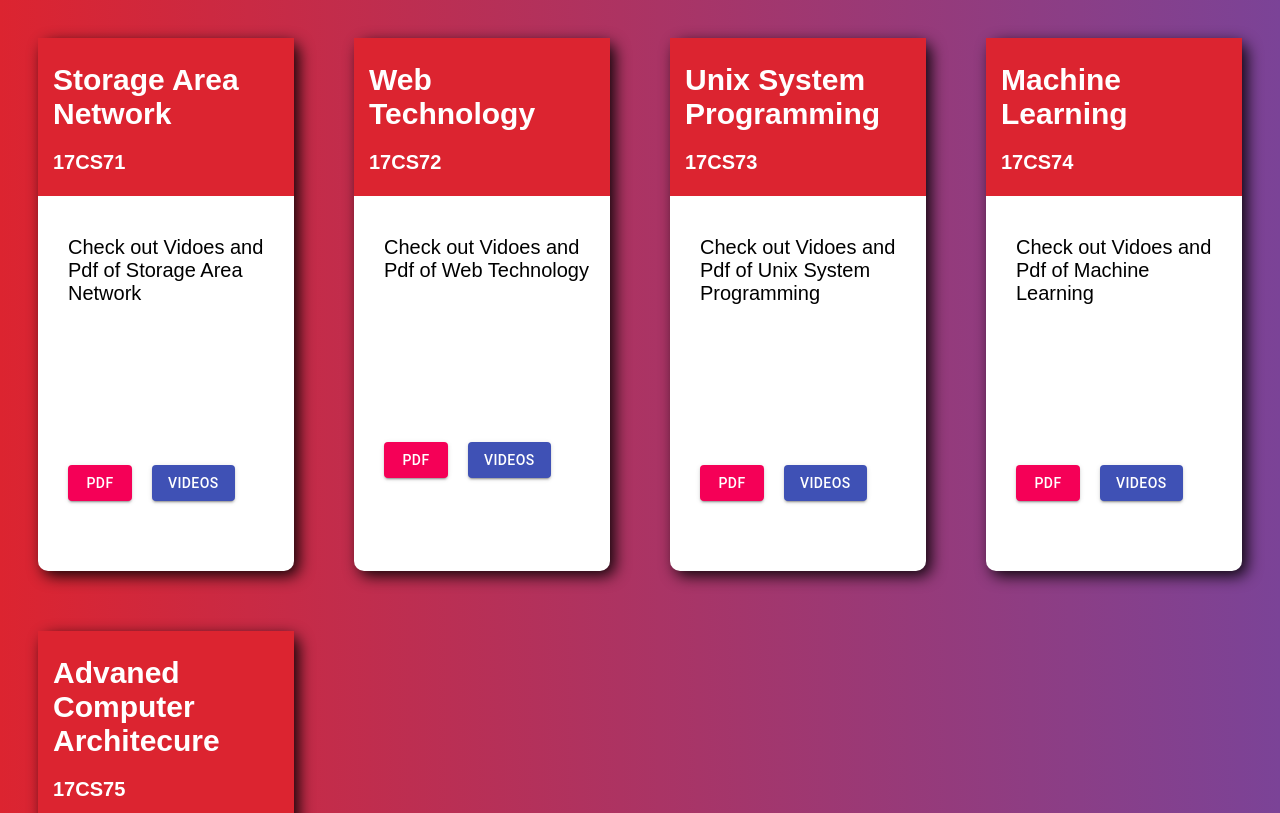
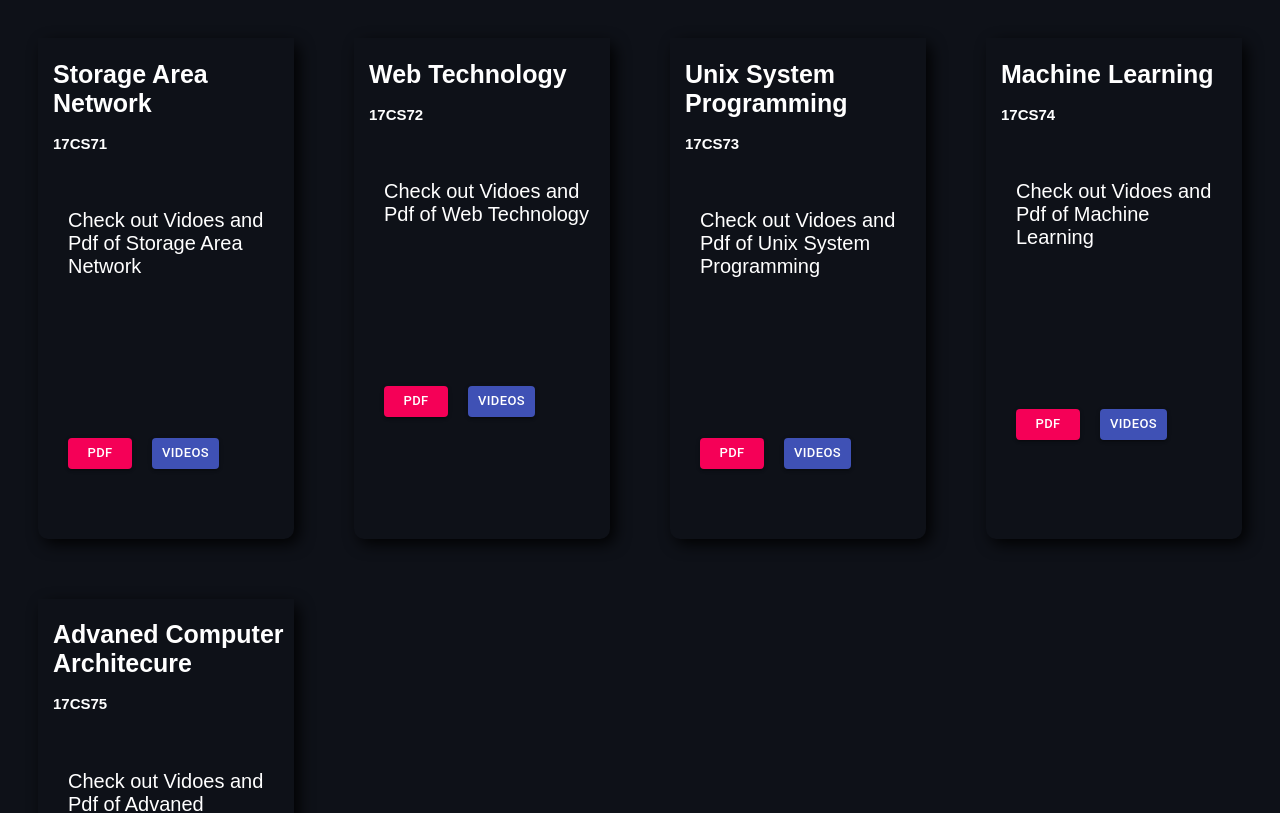
Before and after one commit to jkv27100/class-stream, a React (Create React App) app: page / in a window 1280 px wide. Shown: the top 813 px of the page. Built offline with nearby package versions, Linux system fonts and the light colour scheme.

Commit message:
new hover

```diff
--- a/public/index.html
+++ b/public/index.html
@@ -26,21 +26,7 @@
     -->
     <title>React App</title>
   </head>
-  <body
-    style="
-      background: #7b4397; /* fallback for old browsers */
-      background: -webkit-linear-gradient(
-        to right,
-        #dc2430,
-        #7b4397
-      ); /* Chrome 10-25, Safari 5.1-6 */
-      background: linear-gradient(
-        to right,
-        #dc2430,
-        #7b4397
-      ); /* W3C, IE 10+/ Edge, Firefox 16+, Chrome 26+, Opera 12+, Safari 7+ */
-    "
-  >
+  <body style="background: #0e1118">
     <noscript>You need to enable JavaScript to run this app.</noscript>
     <div id="root"></div>
     <!--
--- a/src/App.js
+++ b/src/App.js
@@ -1,5 +1,6 @@
 import React, { Component } from "react";
 import Routes from "./component/Routes";
+
 class App extends Component {
   state = {
     subject: [
--- a/src/component/SubjectCard.jsx
+++ b/src/component/SubjectCard.jsx
@@ -18,6 +18,7 @@ const SubjectCard = (props) => {
           <Button
             variant="contained"
             color="secondary"
+            size="small"
             component={Link}
             to={`/${props.subName.code}pdf`}
           >
@@ -26,6 +27,7 @@ const SubjectCard = (props) => {
         </div>
         <div className="btn">
           <Button
+            size="small"
             variant="contained"
             color="primary"
             component={Link}
--- a/src/css/card.css
+++ b/src/css/card.css
@@ -1,12 +1,12 @@
 .cards {
   border-radius: 10px;
-  background: rgb(255, 255, 255);
+  background: #0e1118;
   box-shadow: 5px 5px 15px rgba(0, 0, 0, 0.9);
   font-family: Arial, Helvetica, sans-serif;
 }
 .cards:hover {
-  transform: scale(1.15);
-  box-shadow: 5px 5px 15px rgba(71, 71, 71, 0.6);
+  transform: translate3d(0px, -10px, 0px);
+  box-shadow: 0px 19px 43px rgba(87, 86, 86, 0.6);
 }
 .cards {
   transition: 0.5s ease;
@@ -14,15 +14,15 @@
   margin: 30px;
 }
 h1 {
-  font-size: 30px;
+  font-size: 25px;
   margin-left: 10px;
 }
 h2 {
-  font-size: 20px;
+  font-size: 15px;
   margin-left: 10px;
 }
 .header {
-  background: #dc2430;
+  background: #0e1118;
   color: white;
   padding: 5px;
 }
@@ -38,5 +38,5 @@ h2 {
   padding: 10px;
   margin: 10px 10px 0px 20px;
   font-size: 20px;
-  color: black;
+  color: white;
 }
```
Also changed, not shown: src/component/NavBar.jsx (added, +43 -0 lines).
